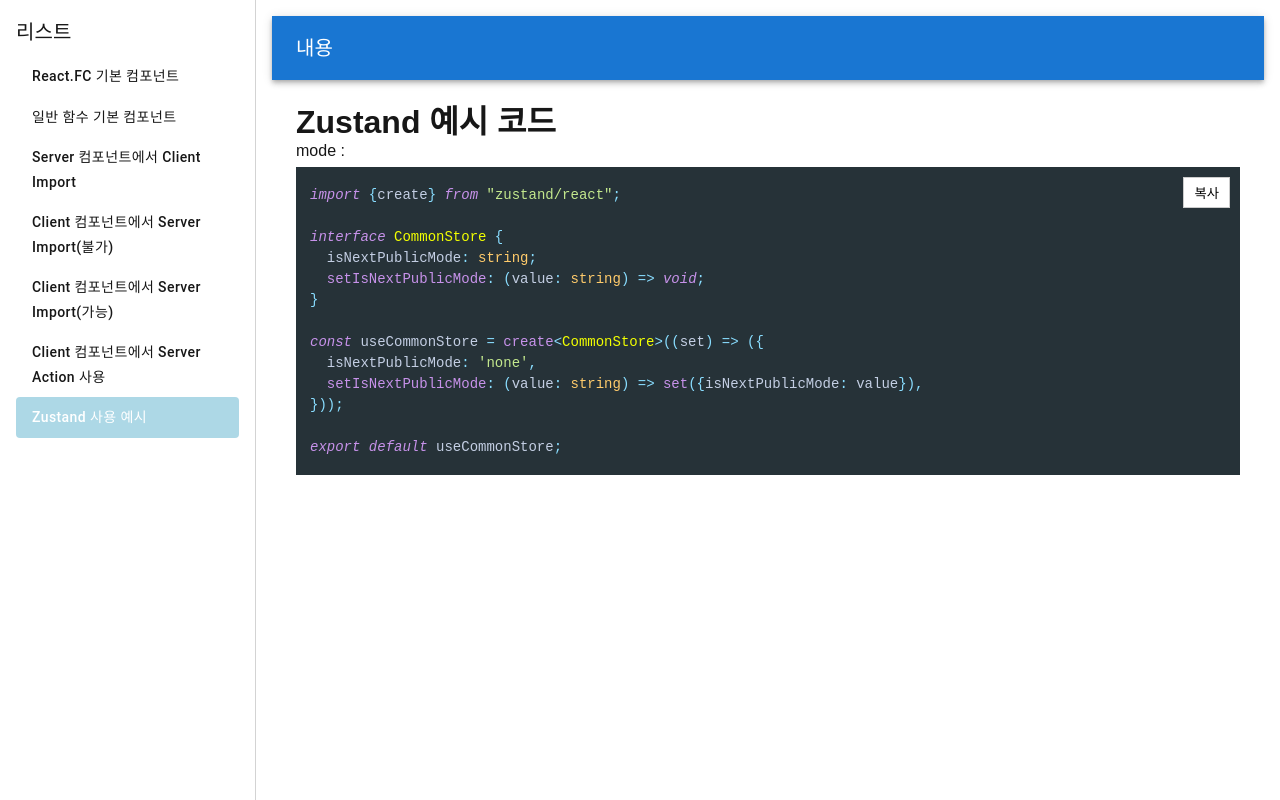
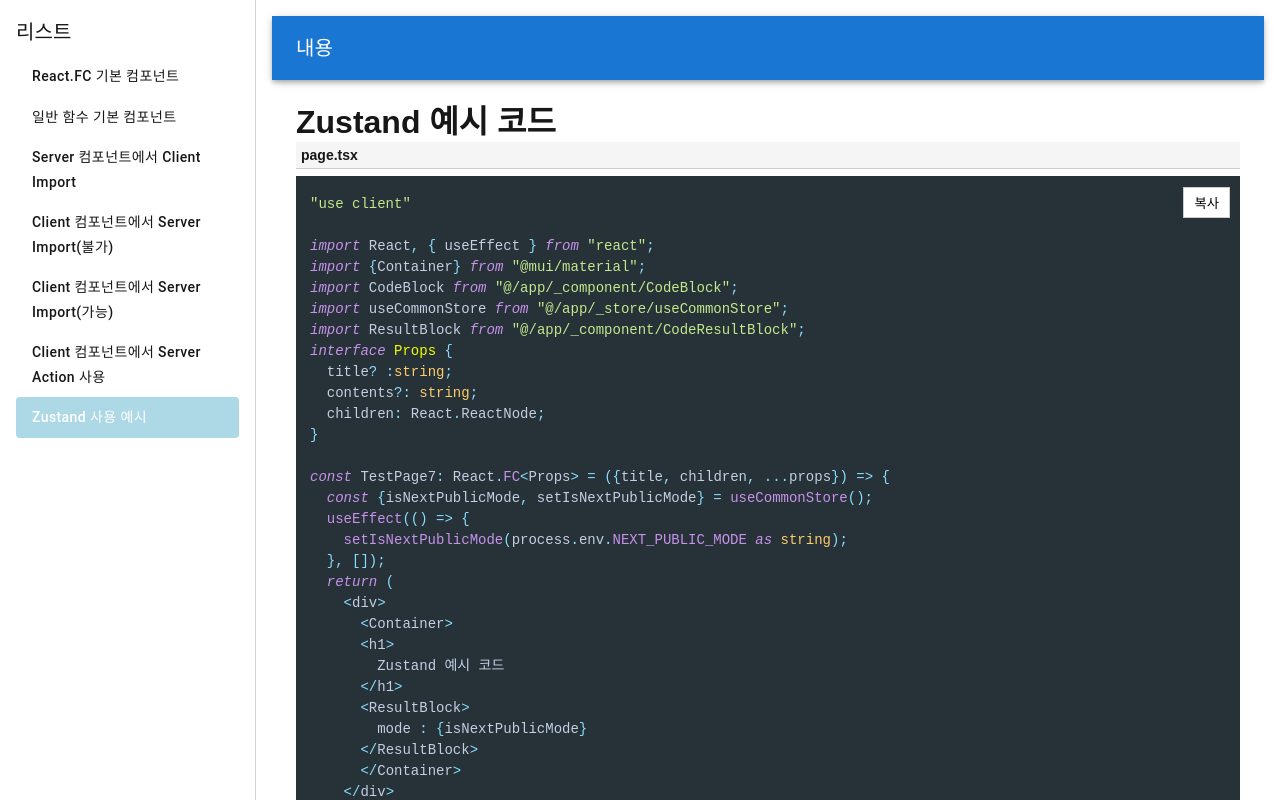
Before and after one commit to AnSungHyun/react-next-snippets, a Next.js app: page /snippets/7 in a window 1280 px wide. Built offline with nearby package versions, Linux system fonts and the light colour scheme.

Commit message:
Add optional filename prop to CodeBlock, create ResultBlock component, and update page structure to display results

```diff
--- a/next.config.ts
+++ b/next.config.ts
@@ -16,8 +16,8 @@ const nextConfig: NextConfig = {
       // },
       {
         // rewirtes 설정을 통해 cors 문제 해결 및 backend api 주소 숨김
-        source: '/test/products', // 클라이언트에서 요청할 경로
-        destination: 'https://dummyjson.com/products', // 실제 백엔드 API 주소
+        source: '/test/:path', // 클라이언트에서 요청할 경로
+        destination: 'https://dummyjson.com/:path', // 실제 백엔드 API 주소
       },
     ];
   },
--- a/package.json
+++ b/package.json
@@ -2,6 +2,7 @@
   "name": "react-next-snippets",
   "version": "0.1.0",
   "private": true,
+  "type": "module",
   "scripts": {
     "dev": "next dev --turbopack --port 3010",
     "build": "next build",
--- a/src/app/(pages)/snippets/3/page.tsx
+++ b/src/app/(pages)/snippets/3/page.tsx
@@ -3,6 +3,7 @@ import React from "react";
 import {Container} from "@mui/material";
 import CodeBlock from "@/app/_component/CodeBlock";
 import ClientComponent from "@/app/_component/ClientComponent";
+import ResultBlock from "@/app/_component/CodeResultBlock";
 interface Props {
   title? :string;
   contents?: string;
@@ -54,8 +55,10 @@ const TestPage3: React.FC<Props> = ({title, children, ...props}) => {
         {title}
         {props.contents}
         {children}
+        <ResultBlock>
+          <ClientComponent/>
+        </ResultBlock>
       </Container>
-      <ClientComponent/>
     </div>
   );
 };
--- a/src/app/(pages)/snippets/4/page.tsx
+++ b/src/app/(pages)/snippets/4/page.tsx
@@ -4,6 +4,7 @@ import React from "react";
 import {Container} from "@mui/material";
 import CodeBlock from "@/app/_component/CodeBlock";
 import ServerComponent from "@/app/_component/ServerComponent";
+import ResultBlock from "@/app/_component/CodeResultBlock";
 interface Props {
   title? :string;
   contents?: string;
@@ -81,8 +82,10 @@ const TestPage4: React.FC<Props> = ({title, children, ...props}) => {
         {title}
         {props.contents}
         {children}
+        <ResultBlock>
+          <ServerComponent/>
+        </ResultBlock>
       </Container>
-      <ServerComponent/>
     </div>
   );
 };
--- a/src/app/(pages)/snippets/7/page.tsx
+++ b/src/app/(pages)/snippets/7/page.tsx
@@ -4,6 +4,7 @@ import React, { useEffect } from "react";
 import {Container} from "@mui/material";
 import CodeBlock from "@/app/_component/CodeBlock";
 import useCommonStore from "@/app/_store/useCommonStore";
+import ResultBlock from "@/app/_component/CodeResultBlock";
 interface Props {
   title? :string;
   contents?: string;
@@ -21,10 +22,41 @@ const TestPage7: React.FC<Props> = ({title, children, ...props}) => {
       <h1>
         Zustand 예시 코드
       </h1>
-        <p>
-          mode : {isNextPublicMode}
-        </p>
-      <CodeBlock language={"typescript"} value={
+      <CodeBlock filename={"page.tsx"} language={"typescript"} value={
+        "\"use client\"\n" +
+        "\n" +
+        "import React, { useEffect } from \"react\";\n" +
+        "import {Container} from \"@mui/material\";\n" +
+        "import CodeBlock from \"@/app/_component/CodeBlock\";\n" +
+        "import useCommonStore from \"@/app/_store/useCommonStore\";\n" +
+        "import ResultBlock from \"@/app/_component/CodeResultBlock\";\n" +
+        "interface Props {\n" +
+        "  title? :string;\n" +
+        "  contents?: string;\n" +
+        "  children: React.ReactNode;\n" +
+        "}" +
+        "\n" +
+        "\n" +
+        "const TestPage7: React.FC<Props> = ({title, children, ...props}) => {\n" +
+        "  const {isNextPublicMode, setIsNextPublicMode} = useCommonStore();\n" +
+        "  useEffect(() => {\n" +
+        "    setIsNextPublicMode(process.env.NEXT_PUBLIC_MODE as string);\n" +
+        "  }, []);\n" +
+        "  return (\n" +
+        "    <div>\n" +
+        "      <Container>\n" +
+        "      <h1>\n" +
+        "        Zustand 예시 코드\n" +
+        "      </h1>\n" +
+        "      <ResultBlock>\n"+
+        "        mode : {isNextPublicMode}\n"+
+        "      </ResultBlock>\n"+
+        "      </Container>\n"+
+        "    </div>\n"+
+        "  );\n"+
+        "};"
+      }/>
+      <CodeBlock filename={"useCommonStore.tsx"} language={"typescript"} value={
         "import {create} from \"zustand/react\";\n" +
         "\n" +
         "interface CommonStore {\n" +
@@ -39,6 +71,9 @@ const TestPage7: React.FC<Props> = ({title, children, ...props}) => {
         "\n" +
         "export default useCommonStore;"
       }/>
+      <ResultBlock>
+        mode : {isNextPublicMode}
+      </ResultBlock>
       </Container>
     </div>
   );
--- a/src/app/_component/CodeBlock.tsx
+++ b/src/app/_component/CodeBlock.tsx
@@ -8,9 +8,10 @@ import { CopyToClipboard } from "react-copy-to-clipboard";
 interface TProps {
   language: string;
   value: string;
+  filename?: string; // 파일 이름을 위한 optional prop 추가
 }
 
-const CodeBlock: React.FC<TProps> = ({ language, value }) => {
+const CodeBlock: React.FC<TProps> = ({ language, value, filename }) => {
   const [copied, setCopied] = useState(false);
 
   const handleCopy = () => {
@@ -20,11 +21,21 @@ const CodeBlock: React.FC<TProps> = ({ language, value }) => {
 
   return (
     <div style={{ position: "relative", fontSize: "14px" }}> {/* 폰트 크기 조절 */}
+      {filename && (
+        <div style={{
+          backgroundColor: "#f5f5f5", // 파일 이름 배경색
+          padding: "5px", // 패딩
+          borderBottom: "1px solid #ccc", // 하단 테두리
+          fontWeight: "bold" // 글자 두께
+        }}>
+          {filename}
+        </div>
+      )}
       <CopyToClipboard text={value} onCopy={handleCopy}>
         <button style={{
           position: "absolute",
           right: "10px",
-          top: "10px",
+          top: "45px",
           zIndex: 1, // 버튼을 위로 올리기
           backgroundColor: "white", // 배경색 설정
           border: "1px solid #ccc", // 테두리 설정
--- /dev/null
+++ b/src/app/_component/CodeResultBlock.tsx
@@ -0,0 +1,23 @@
+import React from 'react';
+
+interface ResultProps {
+  children: string | React.ReactNode; // 결과가 문자열 또는 JSX 요소일 수 있음
+}
+
+const ResultBlock: React.FC<ResultProps> = ({ children }) => {
+  return (
+    <div style={{
+      border: "1px solid #ccc", // 테두리 설정
+      borderRadius: "4px", // 모서리 둥글게
+      padding: "10px", // 패딩 추가
+      backgroundColor: "#f9f9f9", // 배경색 설정
+      marginTop: "10px", // 위쪽 여백 추가
+      fontSize: "14px" // 폰트 크기 조절
+    }}>
+      <h4>결과:</h4>
+      <pre style={{ whiteSpace: "pre-wrap" }}>{children}</pre>
+    </div>
+  );
+};
+
+export default ResultBlock;
--- a/src/app/_component/ServerAction.ts
+++ b/src/app/_component/ServerAction.ts
@@ -6,9 +6,5 @@ export async function ServerActionComponent(selectedEnvVar: string): Promise<str
     return `환경 변수 ${selectedEnvVar}가 설정되지 않았습니다.`;
   }
 
-  console.log(`선택된 환경 변수: ${selectedEnvVar}, 값: ${envValue}`);
-  // 예제: 특정 경로를 다시 유효화
-  // revalidatePath("/");
-
   return `선택된 환경 변수 값: ${envValue}`;
 }
```
Also changed, not shown: src/app/(pages)/snippets/5/page.tsx (+6 -3 lines), src/app/(pages)/snippets/6/page.tsx (+17 -4 lines).
